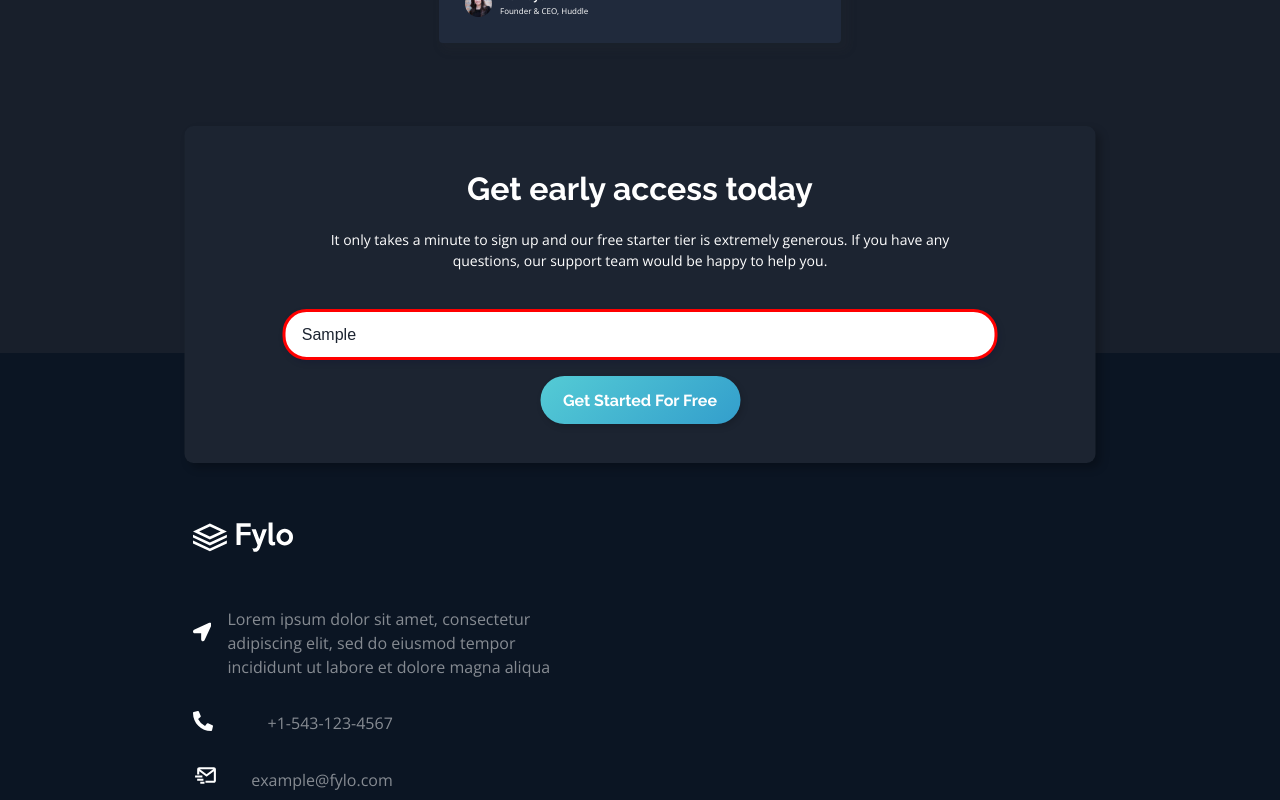
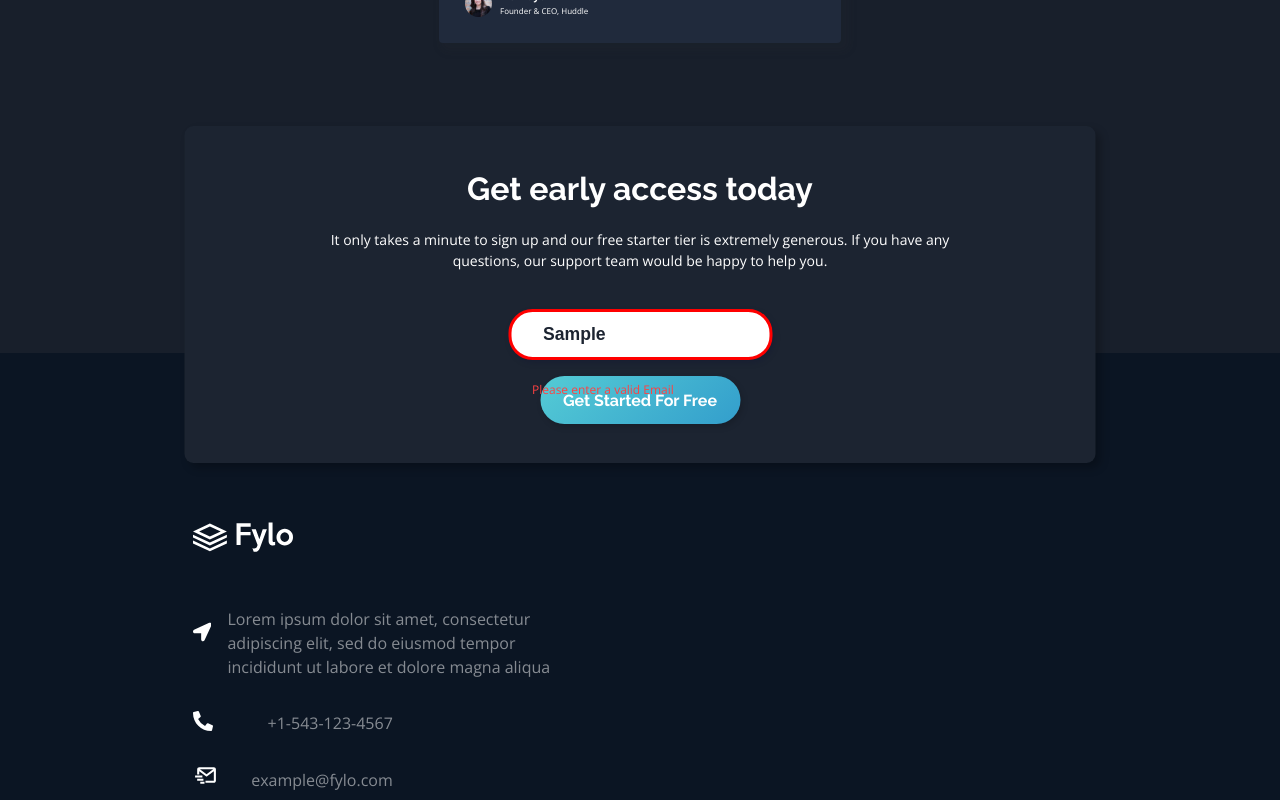
Before and after one commit to kevinsauvage/fylo-dark, a React (Create React App) app: page / in a window 1280 px wide. Both pictures are taken after typing "Sample" into the empty fields and a click on the button "Get Started For Free". Shown: the part 3286-4086 px from the top of the page. Built offline with nearby package versions, Linux system fonts and the light colour scheme.

Commit message:
adding message validation email

```diff
--- a/src/assets/stylesheets/components/Main.scss
+++ b/src/assets/stylesheets/components/Main.scss
@@ -132,9 +132,21 @@
         width: 90%;
     }
 
+    &__alert {
+        position: absolute;
+        bottom: -20px;
+        left: 2rem;
+        font-size: 12px;
+        font-family: $font-family-body;
+        color: $accent-light-red;
+    }
+
     &__inputwrapper {
+        display: flex;
+        align-items: flex-end;
+        justify-content: center;
+
         @include respond(tablet) {
-            display: flex;
             flex-direction: column;
             justify-content: center;
             align-items: center;
@@ -177,8 +189,9 @@
         margin-right: 30px;
         margin-top: 38px;
         color: $primary-color-bg;
-        font-size: 1rem;
-        padding-left: 1rem;
+        font-size: 1.1rem;
+        font-weight: bold;
+        padding-left: 2rem;
         border: none;
 
         @include respond(tablet) {
--- a/src/components/Main.jsx
+++ b/src/components/Main.jsx
@@ -1,4 +1,4 @@
-import React from "react";
+import React, { useState } from "react";
 import "../assets/stylesheets/components/Main.scss";
 import Card from "./Card";
 import IconAcces from "../assets/images/icon-access-anywhere.svg";
@@ -14,14 +14,18 @@ import Avatar3 from "../assets/images/profile-3.jpg";
 import Button from "../components/Button";
 
 const Main = () => {
+  const [isEmailNotValid, setIsEmailNotValid] = useState(false);
+
   const handleSubmit = (e) => {
     e.preventDefault();
     const input = e.target.querySelector(".mailbox__input");
     if (!/\S+@\S+\.\S+/.test(input.value)) {
       input.style.border = "3px solid red";
+      setIsEmailNotValid(true);
     } else {
       input.style.border = "";
       input.value = "";
+      setIsEmailNotValid(false);
     }
   };
   return (
@@ -99,11 +103,16 @@ const Main = () => {
           type="submit"
           onSubmit={handleSubmit}
           className="mailbox__inputwrapper">
-          <input
-            type="text"
-            placeholder="Example@gmail.com"
-            className="mailbox__input"
-          />
+          <div style={{ position: "relative" }}>
+            <input
+              type="text"
+              placeholder="Example@gmail.com"
+              className="mailbox__input"
+            />
+            {isEmailNotValid ? (
+              <p className="mailbox__alert">Please enter a valid Email</p>
+            ) : null}
+          </div>
           <Button text="Get Started For Free" width="200px" height="48px" />
         </form>
       </div>
```
